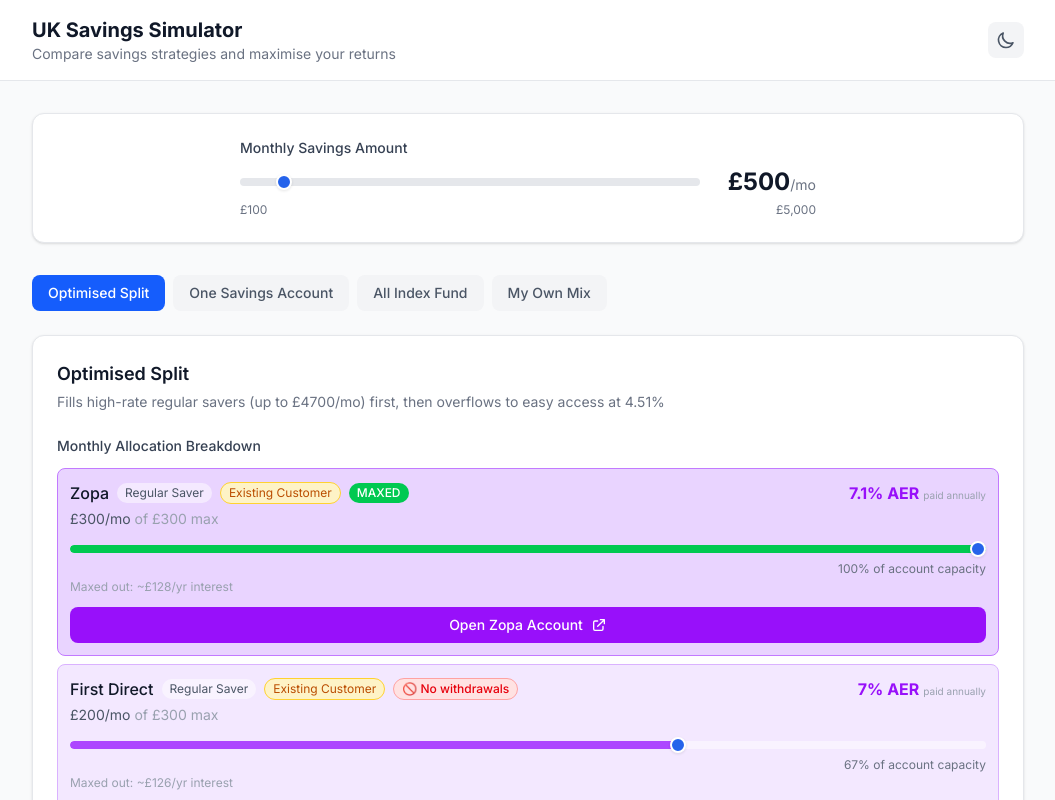
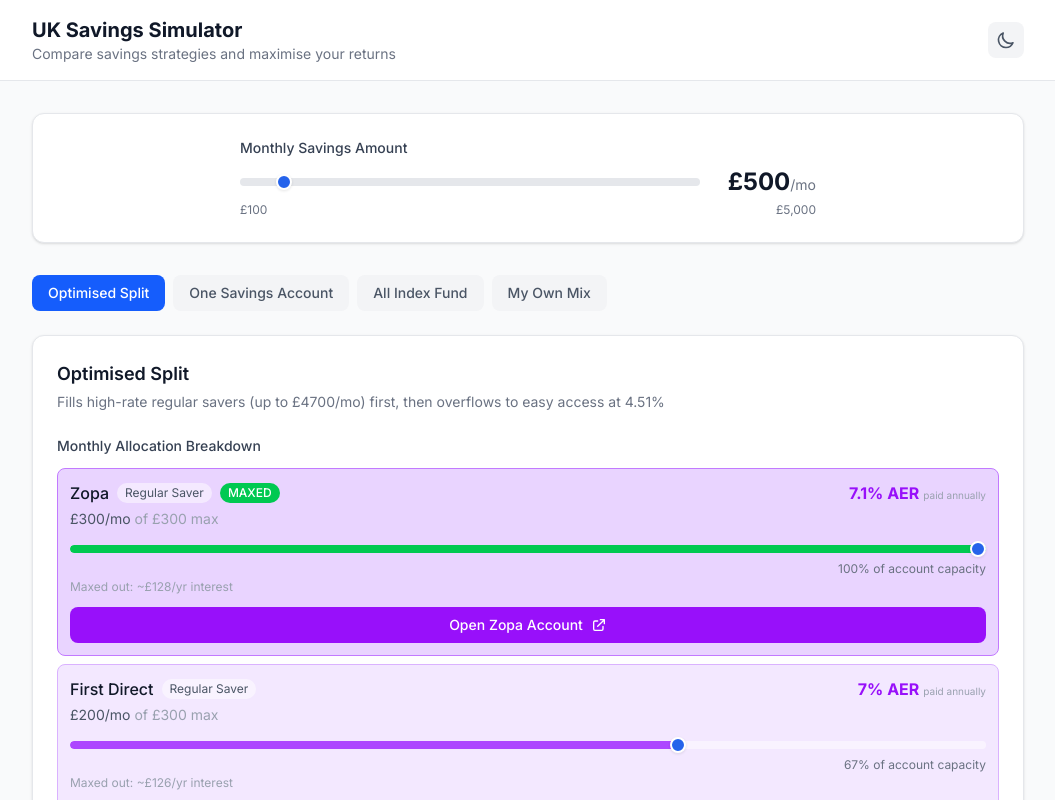
Before and after one commit to nelsoniu/uk-savings-sim, a Next.js app: page / in a window 1280 px wide. Shown: the top 800 px of the page, without its empty margins (112-1167 px from the left). Built offline with nearby package versions, Linux system fonts and the light colour scheme.

Commit message:
Remove eligibility badges and withdrawal warnings from allocation cards

```diff
--- a/src/components/AllocationBreakdown.tsx
+++ b/src/components/AllocationBreakdown.tsx
@@ -42,18 +42,6 @@
         return 'Easy Access';
       case 'index':
         return 'Index Fund';
-    }
-  };
-
-  const getEligibilityBadge = (item: AllocationItem) => {
-    if (item.type !== 'regular' || !item.eligibility) return null;
-    switch (item.eligibility) {
-      case 'open-to-all':
-        return { label: 'Open to All', color: 'bg-green-100 dark:bg-green-900/30 text-green-700 dark:text-green-400 border-green-300 dark:border-green-700' };
-      case 'existing-customer':
-        return { label: 'Existing Customer', color: 'bg-amber-100 dark:bg-amber-900/30 text-amber-700 dark:text-amber-400 border-amber-300 dark:border-amber-700' };
-      case 'existing-member':
-        return { label: 'Existing Member', color: 'bg-red-100 dark:bg-red-900/30 text-red-700 dark:text-red-400 border-red-300 dark:border-red-700' };
     }
   };
 
@@ -126,26 +114,6 @@
                       </svg>
                     </div>
                   </div>
-                  {/* Eligibility badge */}
-                  {getEligibilityBadge(item) && (
-                    <span className={`text-xs px-2 py-0.5 rounded-full border ${getEligibilityBadge(item)!.color}`}>
-                      {getEligibilityBadge(item)!.label}
-                    </span>
-                  )}
-                  {/* Withdrawal warning */}
-                  {item.type === 'regular' && item.allowsWithdrawals === false && (
-                    <div className="group relative inline-flex items-center">
-                      <span className="text-xs px-2 py-0.5 rounded-full bg-red-100 dark:bg-red-900/30 text-red-600 dark:text-red-400 border border-red-300 dark:border-red-700 font-medium cursor-help">
-                        🚫 No withdrawals
-                      </span>
-                      <div className="pointer-events-none absolute bottom-full left-1/2 -translate-x-1/2 mb-2 w-56 opacity-0 transition-opacity group-hover:opacity-100 z-20 bg-gray-800 dark:bg-gray-700 shadow-xl text-white text-xs rounded-md py-2 px-3 text-center font-normal leading-relaxed">
-                        You cannot withdraw money or skip months during the term. Early closure may reduce your rate significantly.
-                        <svg className="absolute left-1/2 top-full -mt-px -translate-x-1/2 text-gray-800 dark:text-gray-700 h-2 w-full" x="0px" y="0px" viewBox="0 0 255 255">
-                          <polygon className="fill-current" points="0,0 127.5,127.5 255,0" />
-                        </svg>
-                      </div>
-                    </div>
-                  )}
                   {isAtMax && (
                     <span className="text-xs px-2 py-0.5 rounded-full bg-green-500 text-white font-medium">
                       MAXED
```
